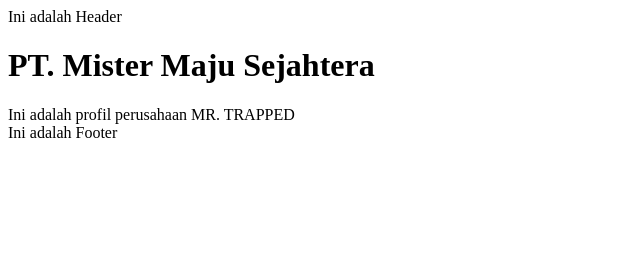
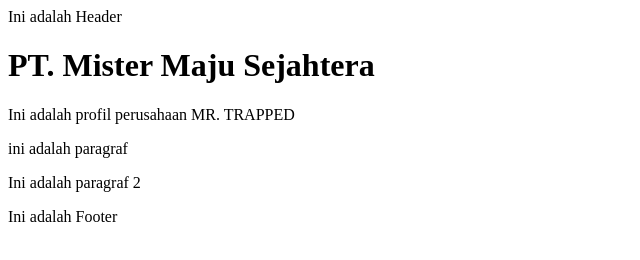
Before and after one commit to RavenYG11/CompanyProfile, a plain HTML site: page index.html in a window 1280 px wide. Shown: the whole page, without its empty margins (0-640 px from the left). Drawn offline with Linux system fonts and the light colour scheme.

Commit message:
Memperbaiki error yang terjadi di terminal GIT

```diff
--- a/index.html
+++ b/index.html
@@ -15,6 +15,10 @@
 
     <div>Ini adalah profil perusahaan MR. TRAPPED</div>
 
+    <p>ini adalah paragraf</p>
+
+    <p>Ini adalah paragraf 2</p>
+
     <footer>Ini adalah Footer</footer>
 
 </body>
```
